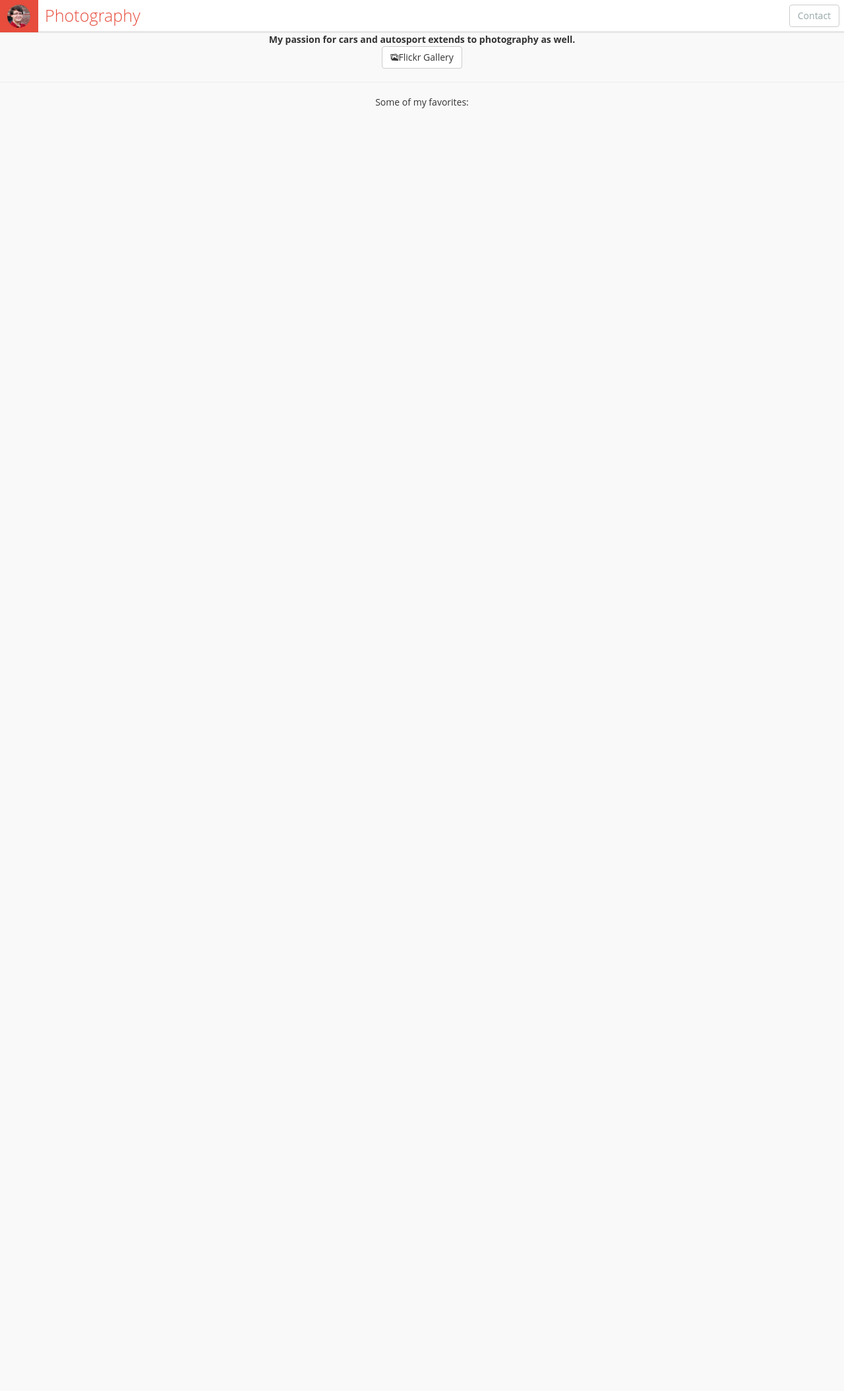
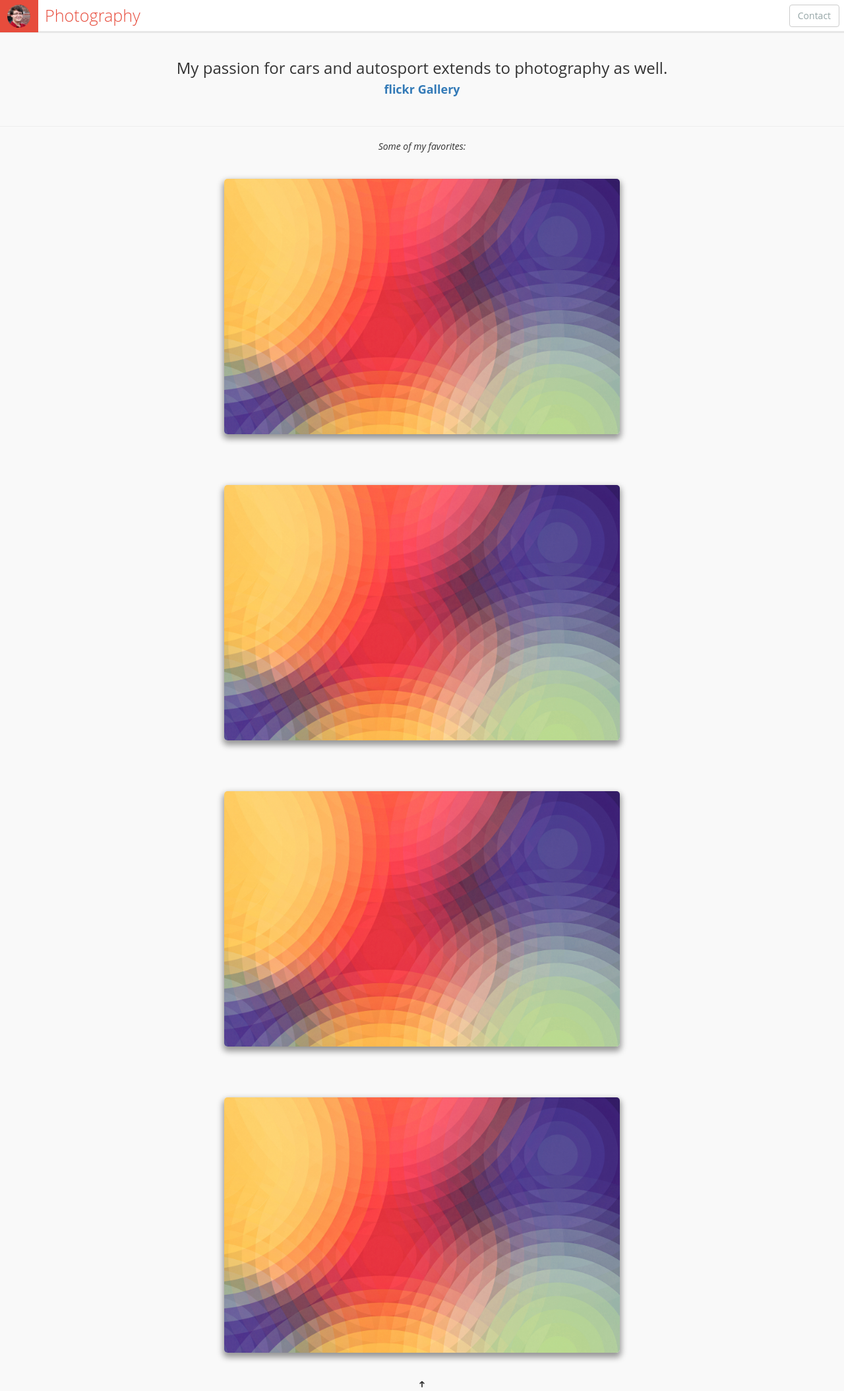
Before and after one commit to brettrowley/brettrowley.github.io, a Jekyll site: the page built from photography/index.html, in a window 1280 px wide. Shown: the whole page at 66% size. Built offline with Jekyll 4.4.1, drawn with Linux system fonts in a browser that asks for light colours; some web fonts are replaced; before the commit the page ends 900 px from its top, so only the background shows below that.

Commit message:
Photog page

```diff
--- a/photography/index.html
+++ b/photography/index.html
@@ -5,6 +5,19 @@ title: Photography
 	<style>
 	body{
 		text-align: center;
+	}
+
+	.art{
+		min-width: 300px;
+		width: 70%;
+		max-width: 600px;
+		margin: 3vw;
+		border-radius: 5px;
+		box-shadow: 0px 5px 10px 2px rgba(0,0,0,0.4);
+	}
+
+	h3{
+		margin-top: 25px;
 	}
 	</style>
 
@@ -16,12 +29,19 @@ title: Photography
 	</script>
 </head>
 <body>
-<strong>My passion for cars and autosport extends to photography as well.</strong><br>
-
-<a type="button" class="btn btn-default" href="http://www.flickr.com/photos/96116540@N02/sets/"><i class="icon ion-images"></i>Flickr Gallery</a>
+	<div style="padding: 15px">
+		<h3>My passion for cars and autosport extends to photography as well.</h3>
+		<h4><a href="http://www.flickr.com/photos/96116540@N02/sets/"><strong>flickr Gallery</strong></a></h4>
+	</div>
 
 <hr>
 
-Some of my favorites:
+<em>Some of my favorites:</em><br>
+<img class="art" src="photos/nexus_wall.jpg"><br>
+<img class="art" src="photos/nexus_wall.jpg"><br>
+<img class="art" src="photos/nexus_wall.jpg"><br>
+<img class="art" src="photos/nexus_wall.jpg"><br>
+
+<div id="up"><i class="icon ion-arrow-up-c"></i></div>
 </body>
 </html>
```
